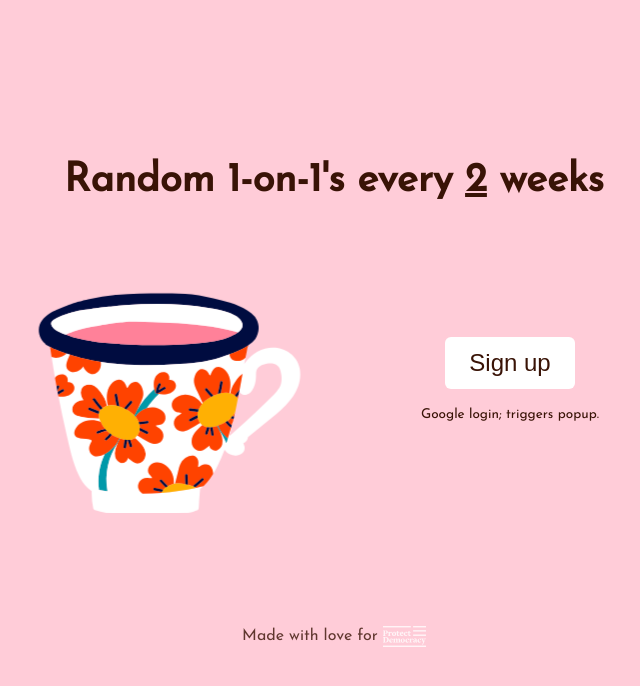
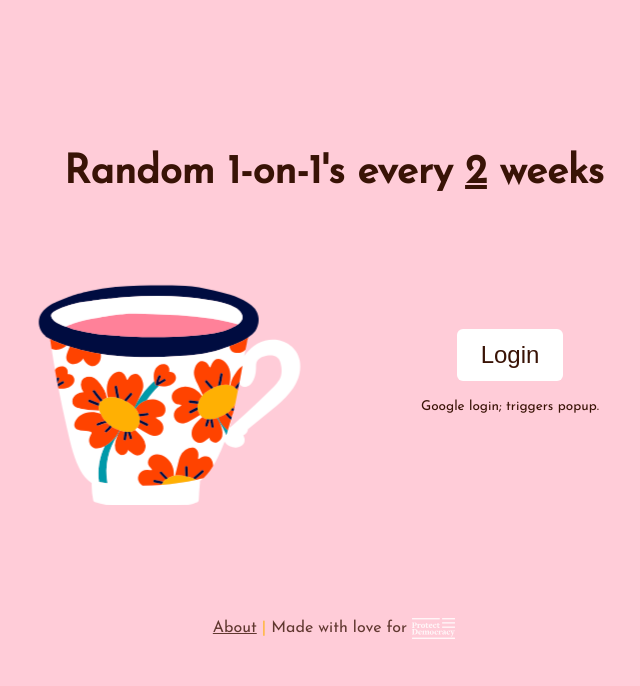
Before and after one commit to Protect-Democracy/synapse, a Svelte app: page / in a window 1280 px wide. Shown: the whole page, without its empty margins (306-946 px from the left). Built offline with nearby package versions, Linux system fonts and the light colour scheme; some packages are replaced by stand-ins of ours; no server answers; a web font is replaced by a local one.

Commit message:
About and favicons.

```diff
--- a/src/app.html
+++ b/src/app.html
@@ -2,8 +2,16 @@
 <html lang="en">
 	<head>
 		<meta charset="utf-8" />
-		<link rel="icon" href="%sveltekit.assets%/favicon.png" />
+		<title>1-on-1's | Protect Democracy</title>
 		<meta name="viewport" content="width=device-width" />
+
+		<link rel="apple-touch-icon" sizes="180x180" href="%sveltekit.assets%/favicons/apple-touch-icon.png">
+		<link rel="icon" type="image/png" sizes="32x32" href="%sveltekit.assets%/favicons/favicon-32x32.png">
+		<link rel="icon" type="image/png" sizes="16x16" href="%sveltekit.assets%/favicons/favicon-16x16.png">
+		<link rel="manifest" href="%sveltekit.assets%/favicons/site.webmanifest">
+		<link rel="mask-icon" href="%sveltekit.assets%/favicons/safari-pinned-tab.svg" color="#0099a9">
+		<meta name="msapplication-TileColor" content="#ffffff">
+		<meta name="theme-color" content="#ffffff">
 
 		<link rel="stylesheet" href="https://fonts.googleapis.com/css?family=Aboreto|Josefin+Sans">
 
@@ -23,6 +31,11 @@
 				background-color: var(--background-color);
 				color: var(--text-color);
 				line-height: var(--line-height);
+			}
+
+			body {
+				margin: 0;
+				padding: 0;
 			}
 
 			button {
@@ -72,6 +85,15 @@
 				text-decoration: none;
 			}
 
+			a {
+				color: var(--text-color);
+				text-decoration: underline;
+			}
+
+			a:hover {
+				text-decoration: none;
+			}
+
 			.error-message {
 				color: var(--error-color);
 				font-size: 0.85em;
@@ -82,6 +104,10 @@
 				font-size: 0.85em;
 				margin-bottom: 0.5rem;
 			}
+
+			.spacer {
+				color: var(--highlight-color);
+			}
 		</style>
 
 		%sveltekit.head%
--- /dev/null
+++ b/src/components/CardFlip.svelte
@@ -0,0 +1,61 @@
+<script>
+	// Inspiration: https://3dtransforms.desandro.com/card-flip
+
+	// State
+	export let flipped = false;
+</script>
+
+<div class="container">
+	<div class="card" class:flipped>
+		<div class="front">
+			<slot name="front" />
+		</div>
+
+		<div class="back">
+			<slot name="back" />
+		</div>
+	</div>
+</div>
+
+<style>
+	.container {
+		position: absolute;
+		width: 100%;
+		height: 100%;
+		perspective: 600px;
+	}
+
+	.card {
+		width: 100%;
+		height: 100%;
+		position: relative;
+		transition: transform 1s;
+		transform-style: preserve-3d;
+		transform-origin: center right;
+	}
+
+	.front,
+	.back {
+		position: absolute;
+		height: 100%;
+		width: 100%;
+		backface-visibility: hidden;
+
+		/* Fixes firefox bug */
+		transform: rotateX(0deg);
+	}
+
+	.back {
+		transform: rotateY(180deg);
+		z-index: -1;
+	}
+
+	.card.flipped {
+		/* Z translation to make element "above" front one */
+		transform: translateX(-100%) rotateY(-180deg) translateZ(-1px);
+	}
+
+	.card.flipped .back {
+		z-index: 1;
+	}
+</style>
--- a/src/components/Carousel.svelte
+++ b/src/components/Carousel.svelte
@@ -39,7 +39,7 @@
 			mounted = true;
 
 			// Start auto spin
-			//continuousSpin();
+			continuousSpin();
 		}, 100);
 	});
 	onDestroy(() => {
@@ -72,6 +72,9 @@
 </div>
 
 <style>
+	/* Known clipping issue in Safari where you can see the background items
+	 as the wheel is spinning. */
+
 	.carousel {
 		position: relative;
 		height: 100%;
--- a/src/components/LoginButton.svelte
+++ b/src/components/LoginButton.svelte
@@ -17,21 +17,14 @@
 			loggingAction = false;
 		} catch (e) {
 			console.error(e);
-			errorMessage = e.toString();
-			loggingAction = false;
-		}
-	}
 
-	// Logout
-	async function logout() {
-		loggingAction = true;
+			// Closed popup
+			if (e && e.code === 'auth/popup-closed-by-user') {
+				loggingAction = false;
+				return;
+			}
 
-		try {
-			await signOut(auth);
-			loggingAction = false;
-		} catch (e) {
-			console.error(e);
-			logoutError = e.toString();
+			loginError = e.toString();
 			loggingAction = false;
 		}
 	}
@@ -39,7 +32,7 @@
 
 <div class="authenticate">
 	{#if !$user.isLoggedIn}
-		<button on:click|preventDefault={login} disabled={loggingAction}>Sign up</button>
+		<button on:click|preventDefault={login} disabled={loggingAction}>Login</button>
 
 		{#if loginError}
 			<div class="error-message">{loginError}</div>
--- a/src/routes/index.svelte
+++ b/src/routes/index.svelte
@@ -1,19 +1,26 @@
 <script>
+	import { slide } from 'svelte/transition';
 	import LoginButton from '../components/LoginButton.svelte';
 	import LogoutText from '../components/LogoutText.svelte';
 	import Subscribe from '../components/Subscribe.svelte';
 	import Carousel from '../components/Carousel.svelte';
+	import CardFlip from '../components/CardFlip.svelte';
 	import user from '../auth/user';
 	import pdLogoWhite from '../assets/logo/pd-logo-white.svg';
+
+	// State
+	let about = false;
 </script>
 
-<div class="container">
+<div class="viewport">
+	<CardFlip flipped={about}>
+		<div slot="front" class="container">
 			<div>
 				<header>
 					<h1>Random 1-on-1's every <strong>2</strong> weeks</h1>
 				</header>
 
-		<main class="split">
+				<main class="split" transition:slide>
 					<div class="carousel-container">
 						<Carousel />
 					</div>
@@ -29,14 +36,62 @@
 
 				<footer>
 					<p>
+						<a
+							href="#about"
+							on:click|preventDefault={() => {
+								about = true;
+							}}>About</a
+						>
+						<span class="spacer">|</span>
+
 						<LogoutText />
-				Made with love for <img src={pdLogoWhite} alt="Protect Democracy logo" />
+
+						Made with love for
+						<img src={pdLogoWhite} alt="Protect Democracy logo" />
 					</p>
 				</footer>
 			</div>
 		</div>
 
+		<div slot="back" class="container">
+			<div class="about">
+				<h1>About</h1>
+
+				<p>
+					This little application let's people at Protect Democracy sign up for 1-on-1 meetings with
+					other people that have signed-up as well. You will recieve an email pairing you up every 2
+					weeks. It's up to you both to schedule, but the email will come with a helpful link to get
+					you started. If you don't want to recieve emails anymore, just login and unsubscribe.
+				</p>
+
+				<footer>
+					<p>
+						<a
+							href="#home"
+							on:click|preventDefault={() => {
+								about = false;
+							}}>Home</a
+						>
+						<span class="spacer">|</span>
+
+						<LogoutText />
+
+						Made with love for
+						<img src={pdLogoWhite} alt="Protect Democracy logo" />
+					</p>
+				</footer>
+			</div>
+		</div>
+	</CardFlip>
+</div>
+
 <style>
+	.viewport {
+		position: relative;
+		width: 100%;
+		min-height: 100vh;
+	}
+
 	header {
 		text-align: center;
 		margin-bottom: 3rem;
@@ -88,6 +143,12 @@
 
 	footer img {
 		max-height: 1.3em;
+		max-width: 3.2em;
 		vertical-align: middle;
+		display: inline;
+	}
+
+	.about {
+		max-width: 20rem;
 	}
 </style>
```
Also changed, not shown: static/favicons/browserconfig.xml (added, +9 -0 lines), README.md, static/favicon.png (deleted), static/favicons/android-chrome-192x192.png (added), static/favicons/android-chrome-512x512.png (added), static/favicons/apple-touch-icon.png (added), static/favicons/favicon-16x16.png (added), static/favicons/favicon-32x32.png (added), static/favicons/favicon.ico (added), static/favicons/mstile-150x150.png (added), static/favicons/safari-pinned-tab.svg (added), static/favicons/site.webmanifest (added). Lines whose indentation alone changed are shown as unchanged.
